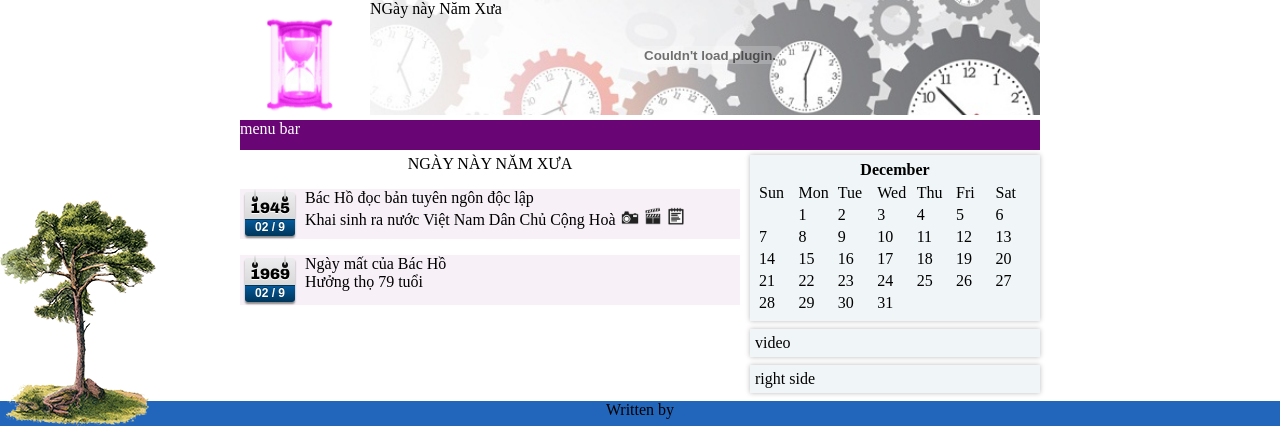
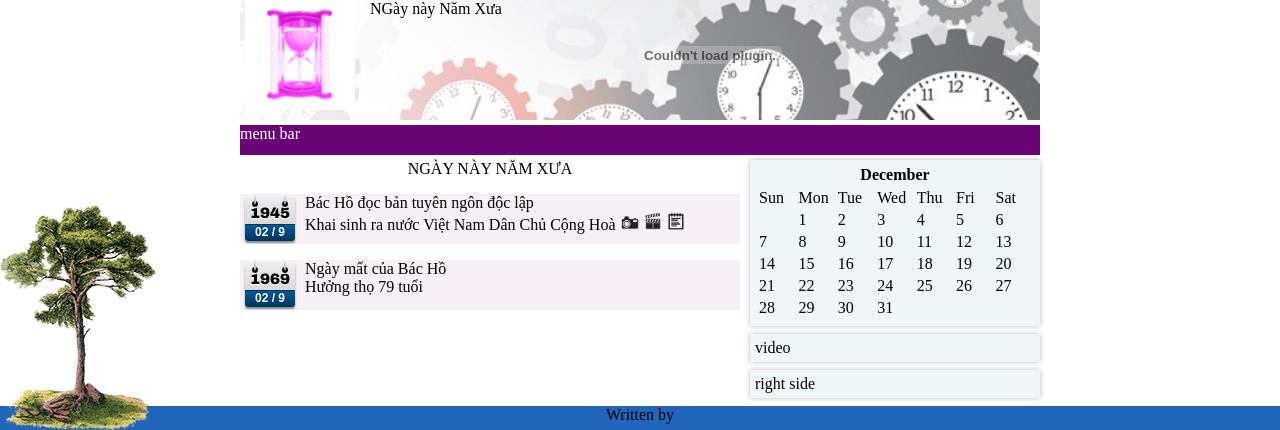
Before and after one commit to huunam0/nnnx, a PHP site: page /danhba/mau.html in a window 1280 px wide. Shown: the top 430 px of the page. Run offline with PHP 8.4, Linux system fonts and the light colour scheme.

Commit message:
Chinh header

```diff
--- a/index.php
+++ b/index.php
@@ -19,7 +19,7 @@
 <div id='mainpage'>
   <div id="headerpart">
     <div id="logo">
-	<img src="hinh/trong100.jpg" height="106px" />
+	<img src="hinh/trong100.png" height="120px" />
 	</div>
 	<div id="title">
 	<div style="position:absolute; z-index:1;display:none;">
--- a/kieu.css
+++ b/kieu.css
@@ -32,12 +32,16 @@
 #headerpart {
 
 	height:120px;
+	background-image:url("hinh/home-banner-time2.jpg");
+	background-repeat:repeat-x;
+	background-size:100%;
 }
 
 #menubar {
 	background:#6a0575;
 	height:30px;
 	margin-bottom:5px;
+	margin-top:5px;
 	color:white;
 }
 .menu_out {
@@ -90,26 +94,25 @@
 	margin-left:10px;
 }
 #logo {
-	width:110px;
+	width:120px;
 	float:left;
-	height:110px;
-	margin-top:10px;
+	height:120px;
+	margin-top:0px;
 	margin-left:5px;
 }
 
 #title {
 	float:left;
 	width:670;
-	background-image:url("hinh/home-banner-time2.jpg");
-	height:115px;
-	margin-left:15px;
-	background-repeat:repeat-x;
-	background-size:100%;
+
+	height:120px;
+	margin-left:5px;
+
 }
 #title  .tieude{
 	text-transform:uppercase;
 	padding-left:60px;
-	padding-top:5px;
+	padding-top:6px;
 	text-shadow: -1px -1px 1px #fff, 1px 1px 1px #000;
 	color: #fc0408;
 	opacity: 0.5;
```
Also changed, not shown: hinh/trong100.png (added).
